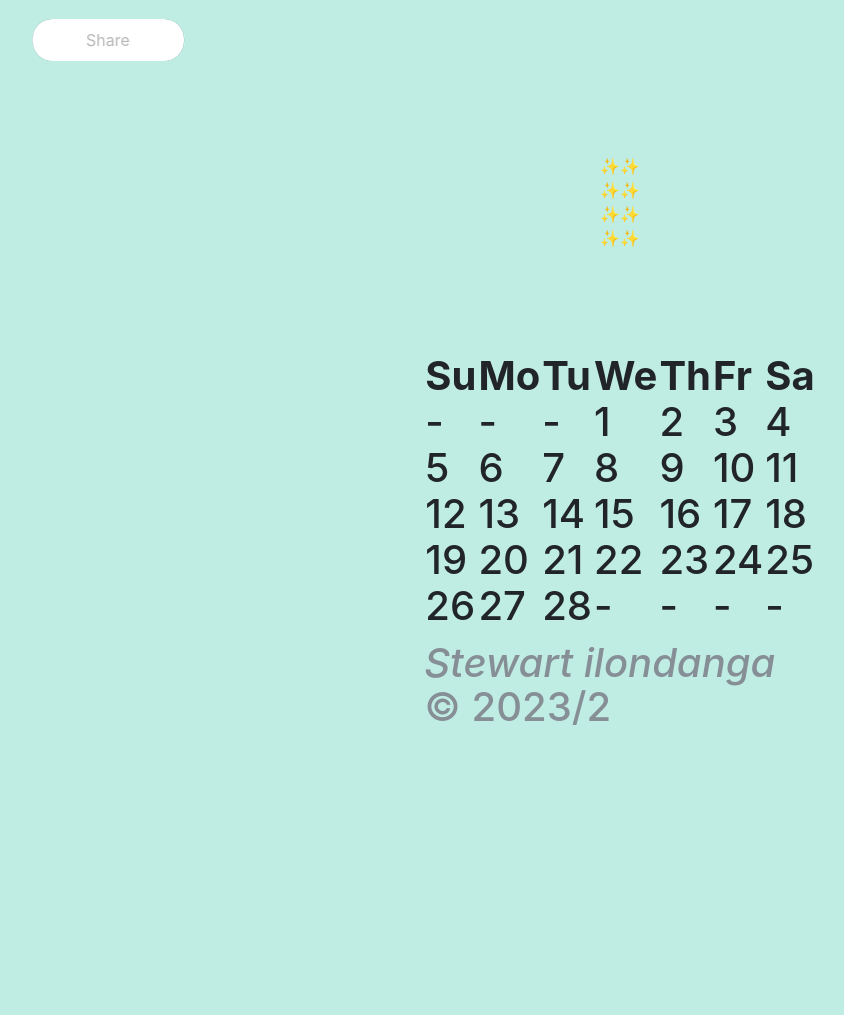
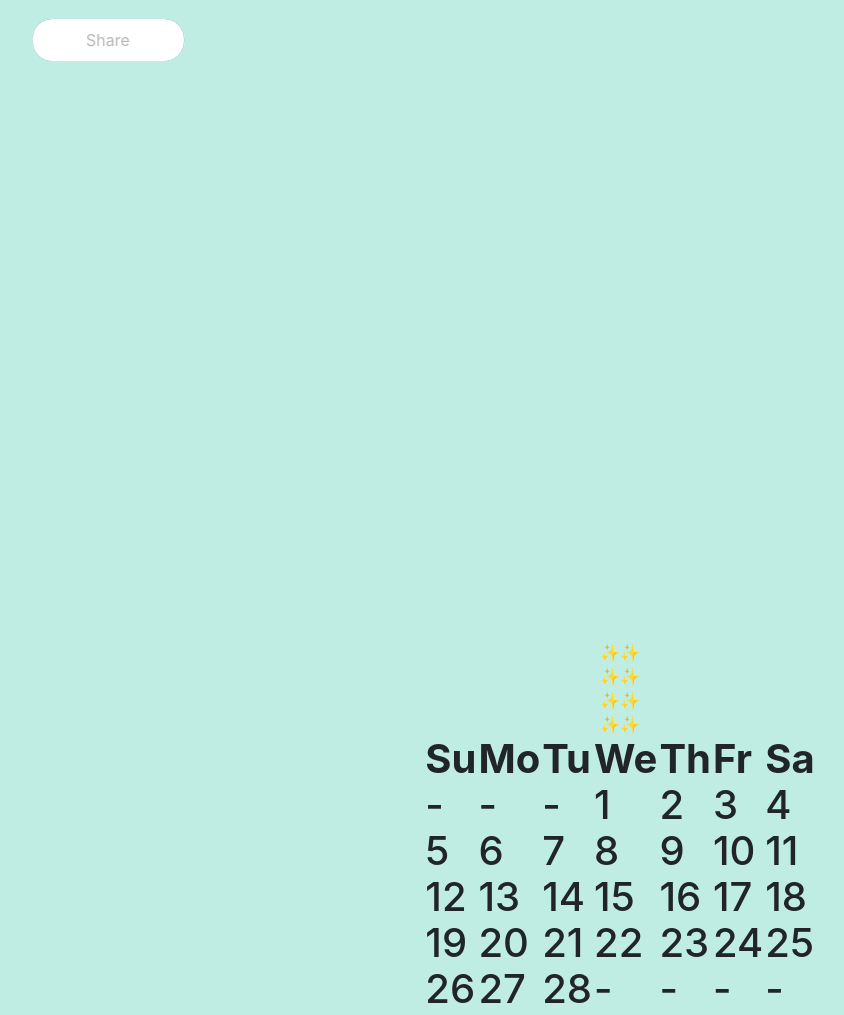
Before and after one commit to stewilondanga/animated-angles, a plain HTML site: page index.html in a window 1280 px wide. Shown: the top 1015 px of the page, without its empty margins (20-864 px from the left). Before the commit the page ends 800 px from the top, so only its background shows below. Drawn offline with nearby package versions, Linux system fonts and the light colour scheme.

Commit message:
add css/styles.css

```diff
--- a/css/styles.css
+++ b/css/styles.css
@@ -110,7 +110,7 @@ body {
   overflow: hidden;
 }
 
-/*body .gem {
+body .gem {
   z-index: 4;
   position: relative;
   padding: 1rem;
@@ -122,7 +122,8 @@ body {
   grid-template-columns: repeat(4, 22%);
   grid-template-rows: repeat(3, 30%);
 }
-body .gem .grid_square {
+
+/*body .gem .grid_square {
   height: 100%;
 }
 body .gem .sq1A,
```
